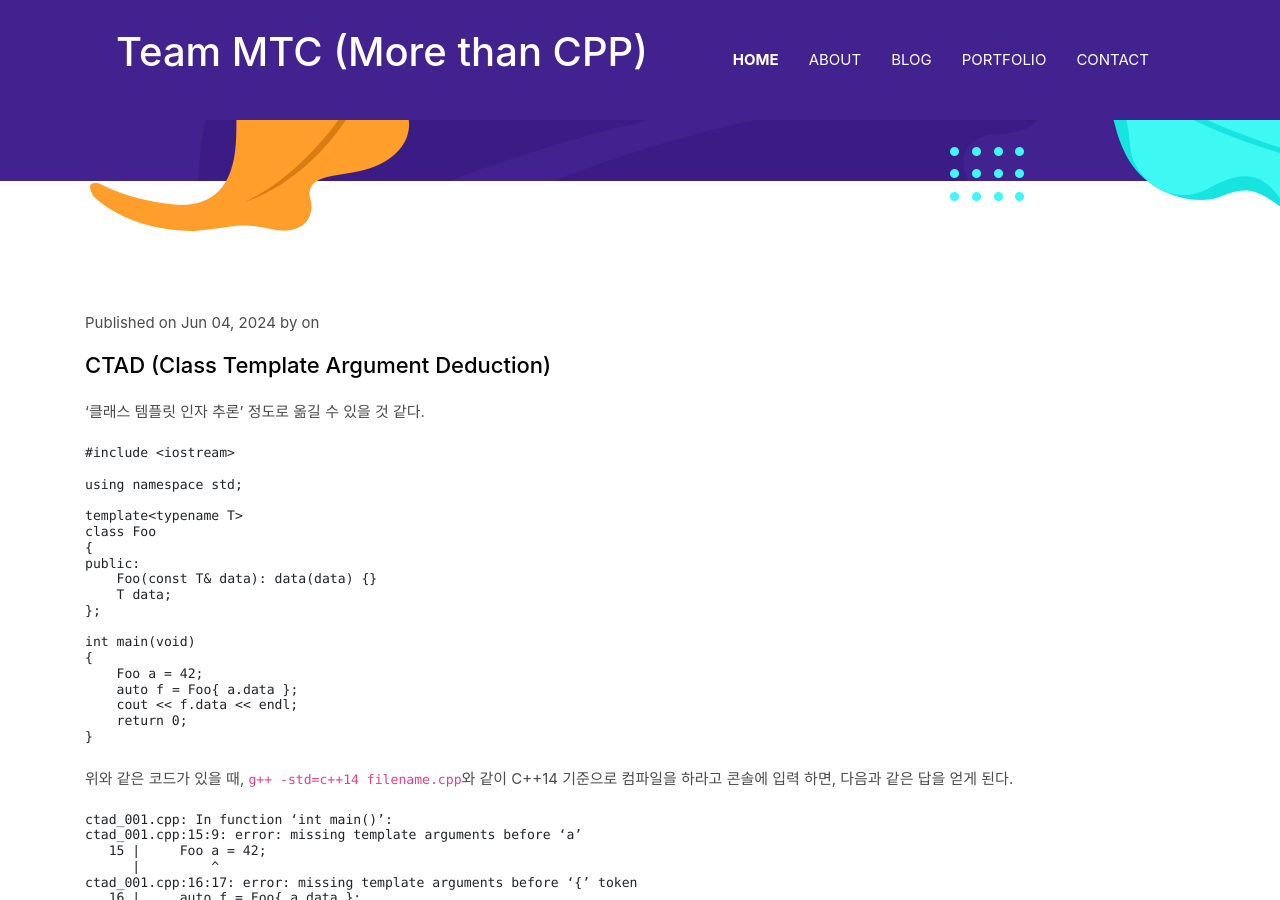
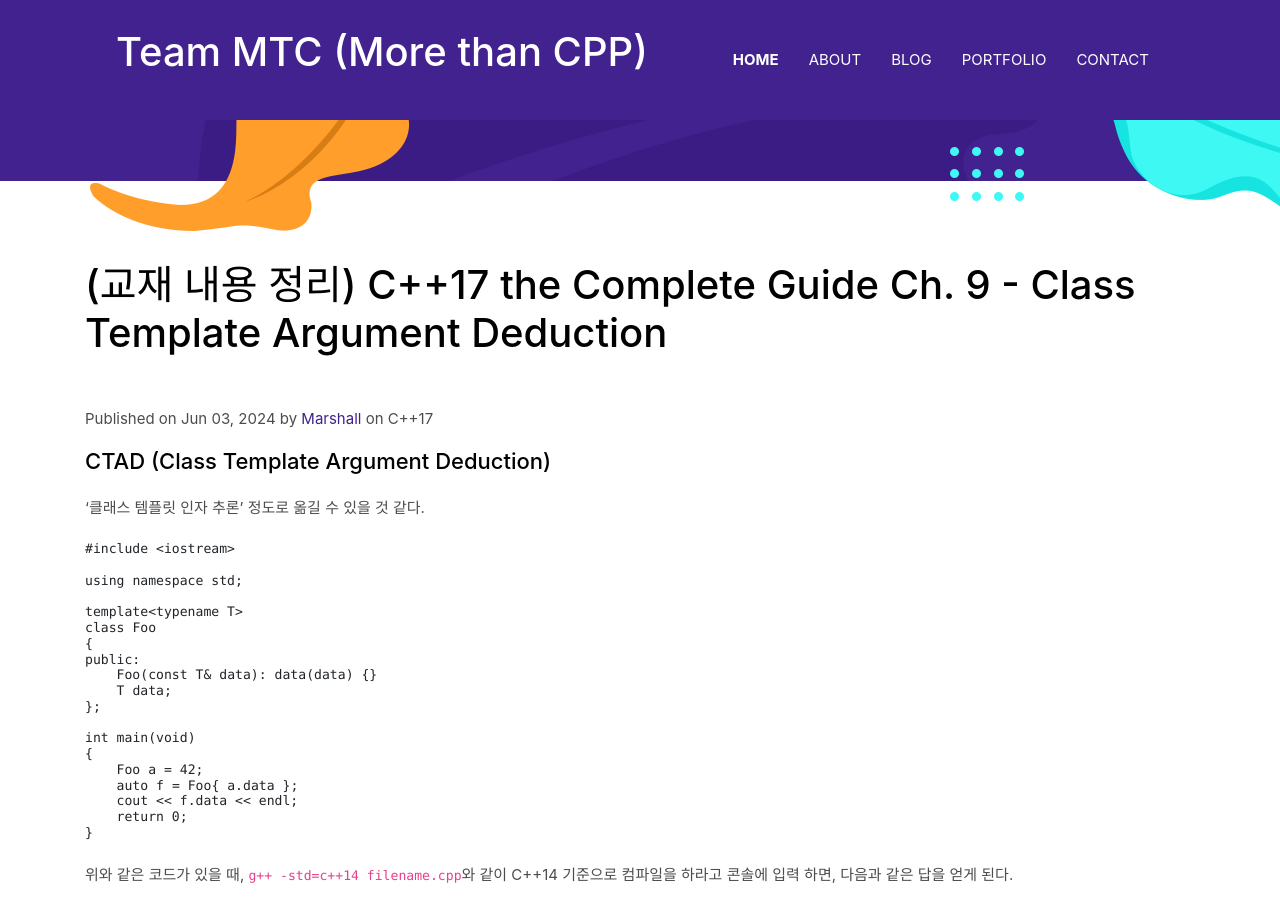
Before and after one commit to teammtc/teammtc.github.io, a Jekyll site: the page built from _posts/2024-06-03-cpp17-the-complete-guide-ch-9.md, in a window 1280 px wide and 900 px high, scrolled down 323 px. Built offline with Jekyll 4.4.1, drawn with Linux system fonts in a browser that asks for light colours; some web fonts are replaced; our own code applies the rules of GitHub Pages for plain Markdown files.

Commit message:
blogging

```diff
--- a/_posts/2024-06-03-cpp17-the-complete-guide-ch-9.md
+++ b/_posts/2024-06-03-cpp17-the-complete-guide-ch-9.md
@@ -1,6 +1,6 @@
 ---
 layout: post
-title:  `C++17 the Complete Guide Chapter 9 - Class Template Argument Deduction`
+title:  (교재 내용 정리) C++17 the Complete Guide Ch. 9 - Class Template Argument Deduction
 date:   2024-06-03
 image: /assets/images/blog/qt_sample.png
 author: Marshall
```
